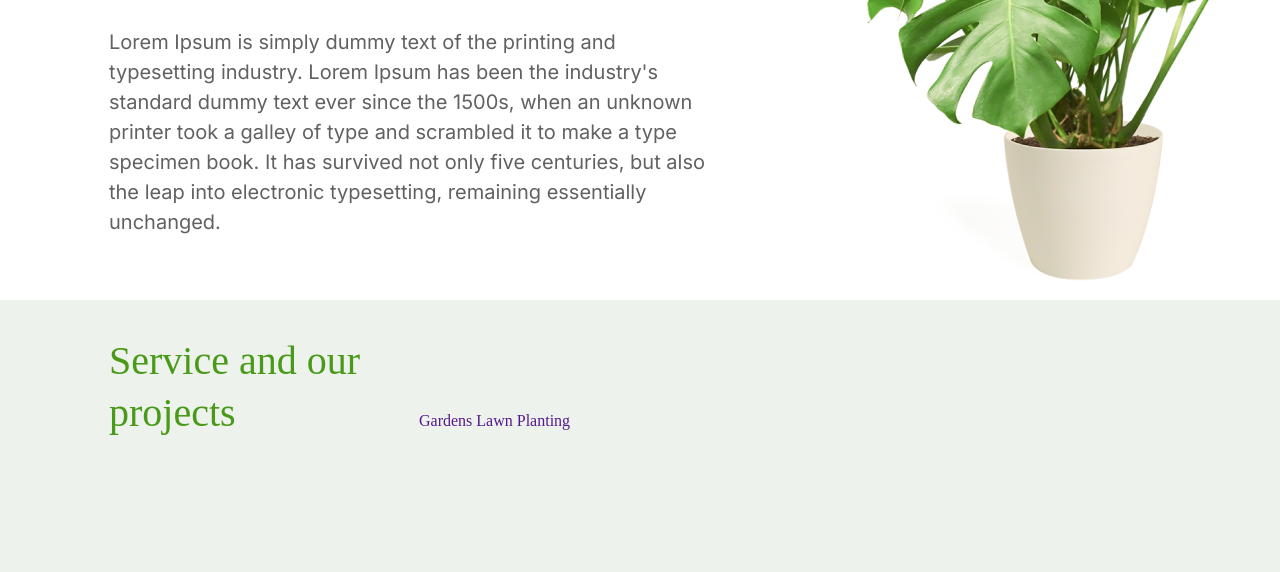
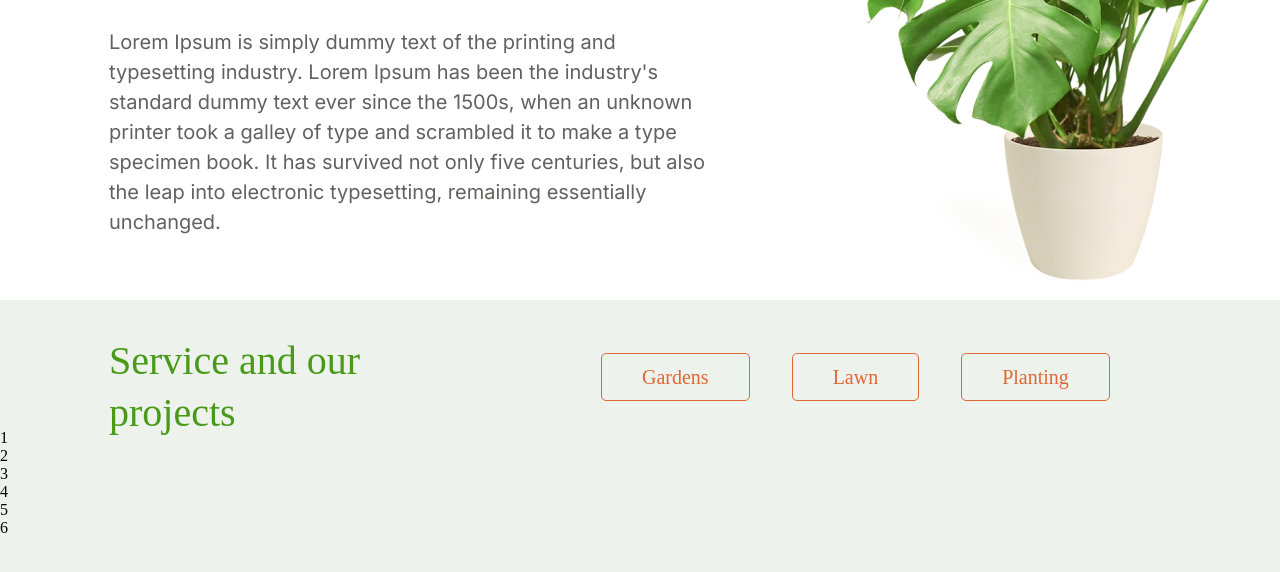
Before and after one commit to saboheb/plants, a plain HTML site: page index.html in a window 1280 px wide. Shown: the part 949-1521 px from the top of the page. Drawn offline with Linux system fonts and the light colour scheme; a web font is replaced by a local one.

Commit message:
feat: add grid

```diff
--- a/index.html
+++ b/index.html
@@ -70,11 +70,21 @@
         <section id="service">
             <div class="service">
             <h2>Service and our projects</h2>
-            <a href="">Gardens</a>
-            <a href="">Lawn</a>
-            <a href="">Planting</a>
+                <div class="servicebtn">
+                    <a href="">Gardens</a>
+                    <a href="">Lawn</a>
+                    <a href="">Planting</a>
+                </div>
             </div>
-        </section>
+<div class="service-grid">
+    <div class="grid-item">1</div>
+    <div class="grid-item">2</div>
+    <div class="grid-item">3</div>
+    <div class="grid-item">4</div>
+    <div class="grid-item">5</div>
+    <div class="grid-item">6</div>
+</div>
+         </section>
     </main>
     <footer></footer>
 </body>
--- a/style.css
+++ b/style.css
@@ -162,12 +162,12 @@ li a {
 }
 
 .service {
+    display: flex;
     width: 1440px;
     margin: auto;
 }
 
 .service h2 {
-    display: inline-block;
     margin-top: 35px;
     margin-left: 109px;
     width: 306px;
@@ -180,7 +180,32 @@ li a {
     color: #499A18;
 }
 
+.servicebtn {
+    margin-left: 148px;
+    margin-top: 64px;
+}
+
 .service a {
-    display: inline-block;
+    /*display: inline-block;*/
     text-decoration: none;
-}
+    color: #E06733;
+    font-family: 'Inika';
+    font-style: normal;
+    font-weight: 400;
+    font-size: 20px;
+    line-height: 26px;
+    border: 1px solid #E06733;
+    border-radius: 5px;
+    width: 161px;
+    height: 50px;
+    margin-left: 38px;
+    margin-top: 54px;
+    padding: 12px 40px;
+ }
+
+ .service-grid {
+    display: grid;
+    width: 1440px;
+margin: auto;
+
+ }
```
